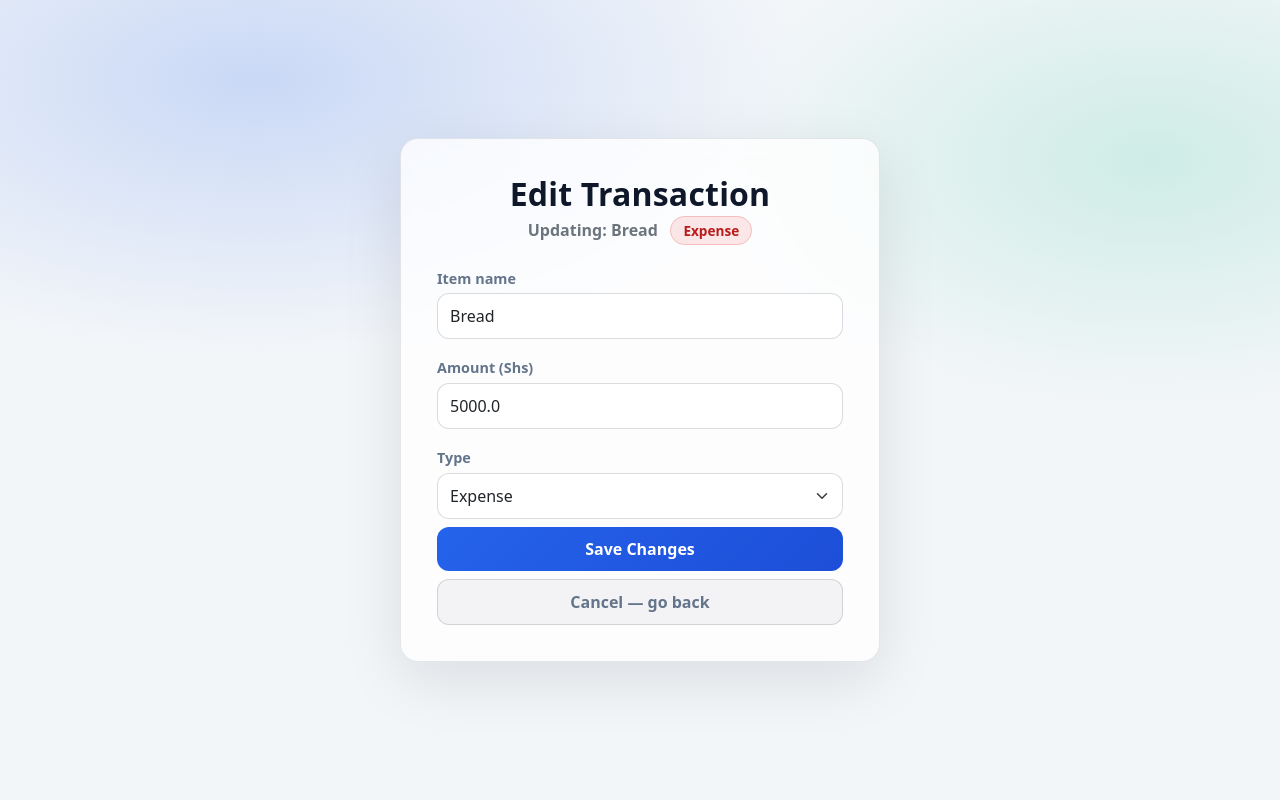
After one commit to Judith456/Budget-Tracker-App, a Flask app: page /edit/1 in a window 1280 px wide. The commit adds this page. Run offline with Flask 3, Linux system fonts and the light colour scheme.

Commit message:
Add edit transaction feature

```diff
--- a/app.py
+++ b/app.py
@@ -65,6 +65,22 @@ def delete_transaction(id):
     return redirect(url_for('index'))
 
 
+@app.route('/edit/<int:id>', methods=['GET'])
+def edit_transaction(id):
+    transaction = Transaction.query.get_or_404(id)
+    return render_template('edit.html', transaction=transaction)
+
+
+@app.route('/edit/<int:id>', methods=['POST'])
+def update_transaction(id):
+    transaction = Transaction.query.get_or_404(id)
+    transaction.item = request.form.get('item')
+    transaction.amount = float(request.form.get('amount'))
+    transaction.type = request.form.get('type')
+    db.session.commit()
+    return redirect(url_for('index'))
+
+
 if __name__ == '__main__':
     port = int(os.environ.get('PORT', 5000))
     app.run(host='0.0.0.0', port=port, debug=False)
--- /dev/null
+++ b/templates/edit.html
@@ -0,0 +1,187 @@
+<!DOCTYPE html>
+<html lang="en">
+<head>
+  <meta charset="UTF-8" />
+  <meta name="viewport" content="width=device-width, initial-scale=1.0" />
+  <title>Edit Transaction – Budget Tracker</title>
+
+  <link href="https://cdn.jsdelivr.net/npm/bootstrap@5.3.3/dist/css/bootstrap.min.css" rel="stylesheet">
+
+  <style>
+    :root{
+      --bg1: rgba(37, 99, 235, .20);
+      --bg2: rgba(16, 185, 129, .16);
+      --cardBorder: rgba(15, 23, 42, .10);
+      --text: #0f172a;
+      --muted: #64748b;
+    }
+
+    body{
+      background: radial-gradient(1000px 500px at 20% 10%, var(--bg1), transparent 55%),
+                  radial-gradient(800px 450px at 90% 20%, var(--bg2), transparent 55%),
+                  #f3f6f9;
+      color: var(--text);
+    }
+
+    .page-center{
+      min-height: 100vh;
+      display: flex;
+      align-items: center;
+      justify-content: center;
+      padding: 48px 16px;
+    }
+
+    .app-shell{
+      background: rgba(255,255,255,.78);
+      border: 1px solid var(--cardBorder);
+      backdrop-filter: blur(10px);
+      border-radius: 18px;
+      padding: 36px;
+      box-shadow: 0 18px 60px rgba(2, 6, 23, .10);
+      max-width: 480px;
+      width: 100%;
+    }
+
+    .app-title{
+      font-weight: 900;
+      letter-spacing: .2px;
+      text-align: center;
+    }
+
+    .form-control, .form-select{
+      border-radius: 12px;
+      border: 1px solid rgba(15, 23, 42, .15);
+      padding-top: 10px;
+      padding-bottom: 10px;
+    }
+
+    .form-label{
+      font-weight: 700;
+      color: var(--muted);
+      font-size: .9rem;
+      margin-bottom: 4px;
+    }
+
+    .btn-primary{
+      background: linear-gradient(135deg, #2563eb, #1d4ed8);
+      border: 0;
+      border-radius: 12px;
+      padding: 10px 14px;
+      font-weight: 800;
+    }
+    .btn-primary:hover{
+      filter: brightness(0.98);
+      transform: translateY(-1px);
+      transition: all .15s ease;
+    }
+
+    .btn-cancel{
+      border-radius: 12px;
+      font-weight: 800;
+      border: 1px solid rgba(15, 23, 42, .15);
+      background: rgba(15, 23, 42, .04);
+      color: var(--muted);
+      padding: 10px 14px;
+      text-decoration: none;
+      display: block;
+      text-align: center;
+    }
+    .btn-cancel:hover{
+      background: rgba(15, 23, 42, .08);
+      color: var(--text);
+    }
+
+    .badge-income{
+      background: rgba(16, 185, 129, .12);
+      color: #047857;
+      border: 1px solid rgba(16, 185, 129, .25);
+      font-weight: 800;
+      padding: 4px 12px;
+      border-radius: 999px;
+      font-size: .85rem;
+    }
+    .badge-expense{
+      background: rgba(239, 68, 68, .12);
+      color: #b91c1c;
+      border: 1px solid rgba(239, 68, 68, .25);
+      font-weight: 800;
+      padding: 4px 12px;
+      border-radius: 999px;
+      font-size: .85rem;
+    }
+  </style>
+</head>
+
+<body>
+  <div class="page-center">
+    <div class="container app-shell">
+
+      <!-- Header -->
+      <div class="text-center mb-4">
+        <h2 class="app-title mb-1">Edit Transaction</h2>
+        <p class="text-secondary mb-0" style="font-weight:600;">
+          Updating:
+          <strong>{{ transaction.item }}</strong>
+          &nbsp;
+          {% if transaction.type == 'Income' %}
+            <span class="badge-income">Income</span>
+          {% else %}
+            <span class="badge-expense">Expense</span>
+          {% endif %}
+        </p>
+      </div>
+
+      <!-- Edit Form -->
+      <form action="/edit/{{ transaction.id }}" method="POST" class="row g-3">
+
+        <div class="col-12">
+          <label class="form-label" for="item">Item name</label>
+          <input
+            type="text"
+            id="item"
+            name="item"
+            class="form-control"
+            value="{{ transaction.item }}"
+            placeholder="Item name"
+            required
+            maxlength="100"
+          >
+        </div>
+
+        <div class="col-12">
+          <label class="form-label" for="amount">Amount (Shs)</label>
+          <input
+            type="number"
+            id="amount"
+            name="amount"
+            class="form-control"
+            value="{{ transaction.amount }}"
+            step="0.01"
+            placeholder="Amount"
+            required
+          >
+        </div>
+
+        <div class="col-12">
+          <label class="form-label" for="type">Type</label>
+          <select id="type" name="type" class="form-select" required>
+            <option value="Income"  {{ 'selected' if transaction.type == 'Income'  }}>Income</option>
+            <option value="Expense" {{ 'selected' if transaction.type == 'Expense' }}>Expense</option>
+          </select>
+        </div>
+
+        <div class="col-12 mt-2">
+          <button type="submit" class="btn btn-primary w-100 mb-2">
+            Save Changes
+          </button>
+          <a href="/" class="btn-cancel">Cancel — go back</a>
+        </div>
+
+      </form>
+
+    </div>
+  </div>
+
+  <script src="https://cdn.jsdelivr.net/npm/bootstrap@5.3.3/dist/js/bootstrap.bundle.min.js"></script>
+</body>
+</html>
```
Also changed, not shown: templates/index.html (+12 -4 lines), tests/test_app.py (+14 -0 lines).
